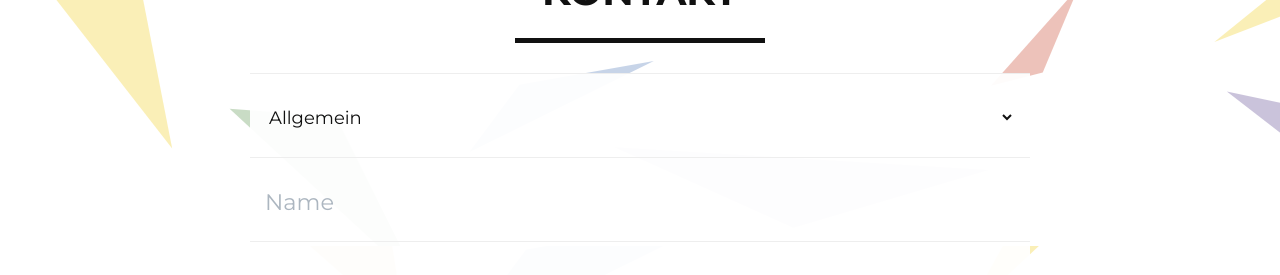
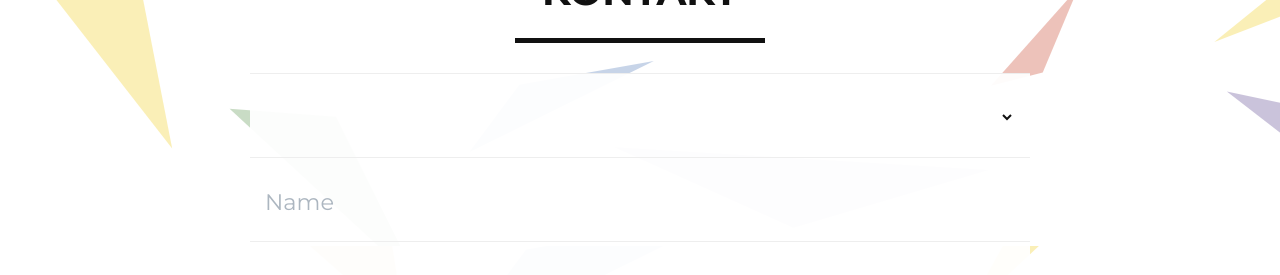
Before and after one commit to scarweb/scarweb.github.io, a Jekyll site: the page built from index.html, in a window 1280 px wide and 900 px high, scrolled down 4104 px. Shown: the part 150-425 px from the top of the window. Built offline with Jekyll 4.4.1, drawn with Linux system fonts in a browser that asks for light colours.

Commit message:
selectbox selection

```diff
--- a/_includes/contact_static.html
+++ b/_includes/contact_static.html
@@ -14,6 +14,7 @@
 						<div class="form-group col-xs-12 floating-label-form-group controls">
 							<label>Abteilung</label>
 							<select name="Abteilung" id="selDivision" class="form-control">
+								<option value="Keine-Auswahl"> </option>
                  				<option value="Allgemein">Allgemein</option>
 								{% for post in site.posts reversed %}
 									<option value="{{ post.sportart }}">{{ post.sportart }}</option>
```
